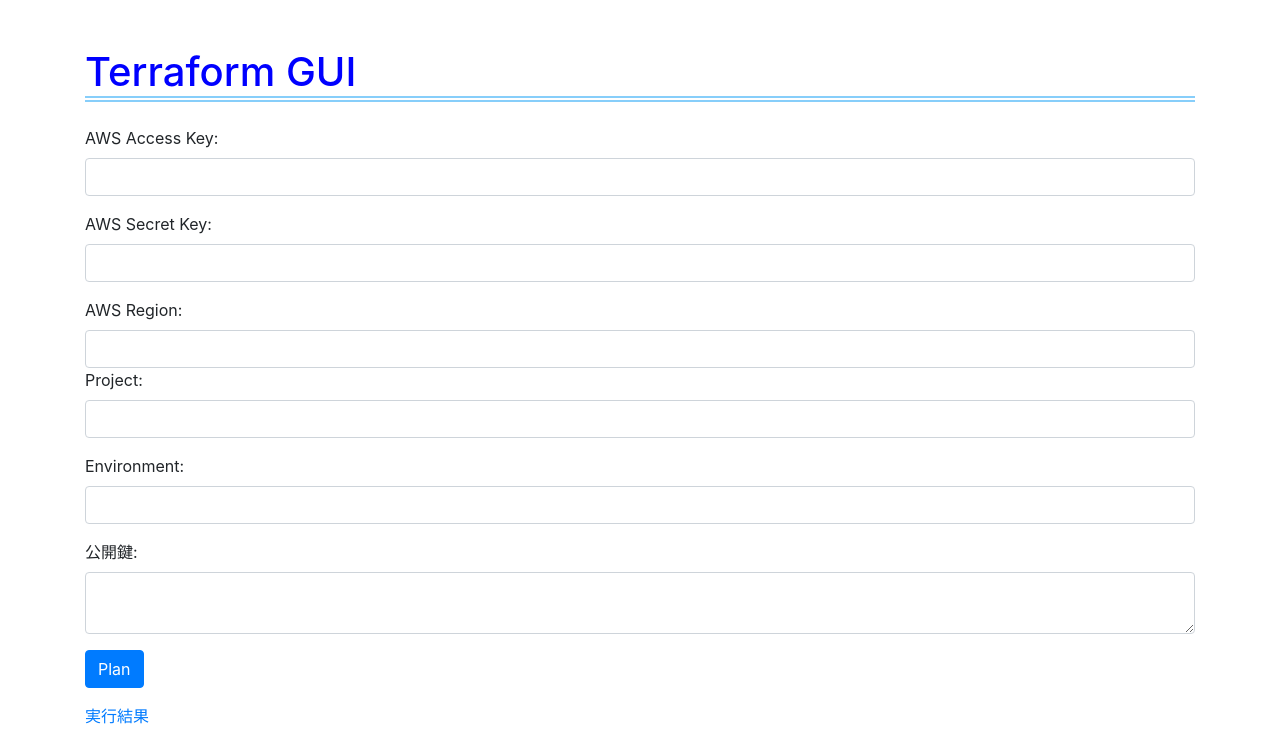
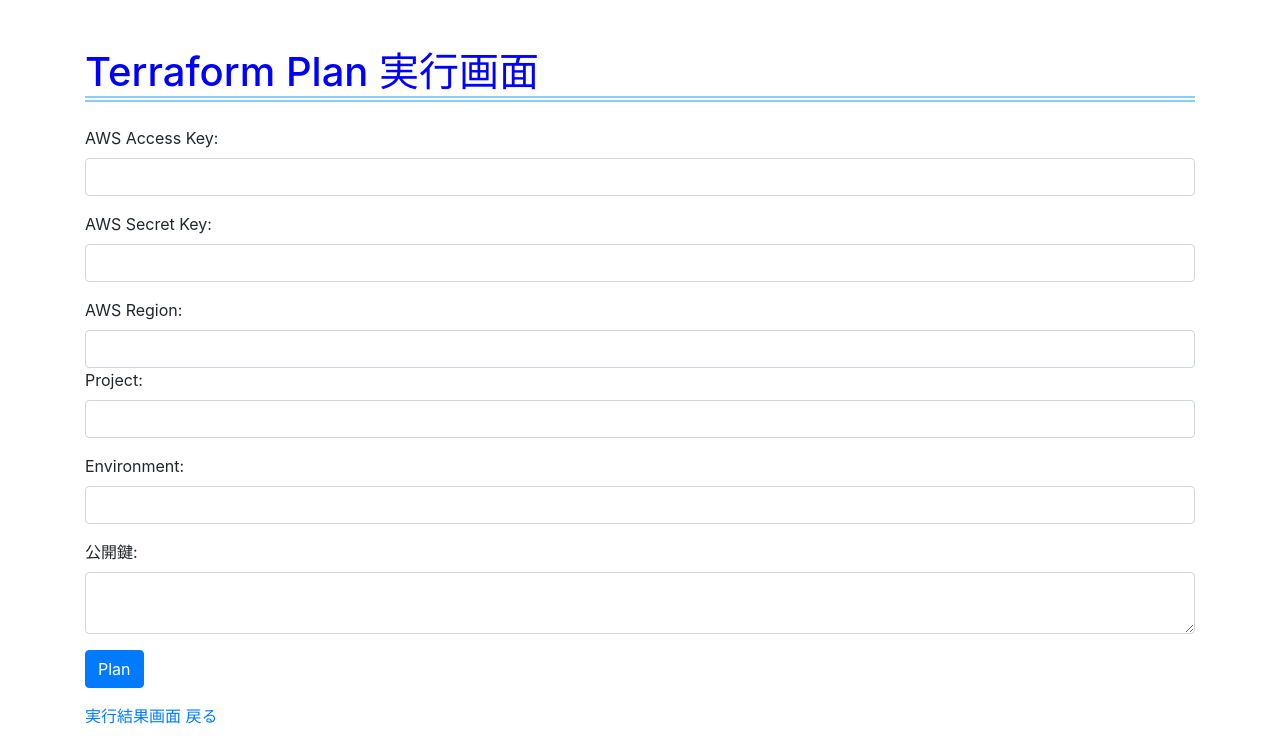
Before and after one commit to Shirasaka-Takahiro/app2_new, a Flask app: page /tf_exec/tf_plan in a window 1280 px wide. Shown: the part 56-800 px from the top of the page. Run offline with Flask 3, Linux system fonts and the light colour scheme; a user stored in the database is signed in; some libraries are stand-ins or nearby versions.

Commit message:
edited files

```diff
--- a/blog/templates/testapp/create_aws_profile.html
+++ b/blog/templates/testapp/create_aws_profile.html
@@ -32,7 +32,7 @@
         </div>
         <button type="submit" class="btn btn-primary">Create Profile</button>
     </form>
-    <a href="/">Back to Home</a>
+    <a class="" href="{{ url_for('tf_exec') }}">戻る</a>
   </div>
 
 </body>
--- a/blog/templates/testapp/tf_init.html
+++ b/blog/templates/testapp/tf_init.html
@@ -29,7 +29,8 @@
 
 
             <button type="submit" class="btn btn-warning" name="action" value="init">Init</button>
-            <a class="" href="{{ url_for('view_init_output') }}">実行結果画面</a>
+            <a class="" href="{{ url_for('view_init_output') }}" target="_blank">実行結果画面</a>
+            <a class="" href="{{ url_for('tf_exec') }}">戻る</a>
         </form>
     </div>
 </body>
--- a/blog/templates/testapp/tf_plan.html
+++ b/blog/templates/testapp/tf_plan.html
@@ -10,7 +10,7 @@
 </head>
 <body>
     <div class="container mt-5">
-        <h1 class="mb-4">Terraform GUI</h1>
+        <h1 class="mb-4">Terraform Plan 実行画面</h1>
         <form method="POST">
             <div class="form-group">
                 <label for="aws_access_key">AWS Access Key:</label>
@@ -46,7 +46,8 @@
             <button type="submit" class="btn btn-primary" name="action" value="plan">Plan</button>
         </form>
     </div>
-    <a class="" href="{{ url_for('execute_with_output') }}">実行結果</a>
+    <a class="" href="{{ url_for('view_plan_output') }}" target="_blank">実行結果画面</a>
+    <a class="" href="{{ url_for('tf_exec') }}">戻る</a>
 </body>
 </html>
 {% endblock %}
--- a/blog/views.py
+++ b/blog/views.py
@@ -221,7 +221,7 @@
 def tf_exec():
     return render_template('testapp/tf_exec.html')
 
-def format_terraform_init_output(output):
+def format_terraform_output(output):
     # 改行で分割
     lines = output.decode('utf-8').split('\n')
     formatted_lines = []
@@ -238,14 +238,13 @@
 @app.route('/tf_exec/tf_init', methods=['POST', 'GET'])
 @login_required
 def tf_init():
-    #return render_template('testapp/tf_init.html')
     if request.method == 'POST':
         try:
             # terraform initを実行
             init_result = subprocess.run(['terraform', 'init'], cwd='/home/vagrant/app2_new/terrafomr_dir/alb_ec2_terraform/env/dev', stdout=subprocess.PIPE, stderr=subprocess.PIPE)
 
             # Terraform initの出力を整形してファイルに書き込む
-            formatted_output = format_terraform_init_output(init_result.stdout)
+            formatted_output = format_terraform_output(init_result.stdout)
 
             # Terraform initの出力をファイルに書き込む
             with open('/home/vagrant/app2_new/blog/templates/testapp/init_output.html', 'w') as init_output_file:
@@ -257,7 +256,7 @@
         except subprocess.CalledProcessError as e:
             # エラーメッセージを整形してファイルに書き込む
             error_output = e.stderr.decode('utf-8')
-            formatted_error_output = format_terraform_init_output(error_output)
+            formatted_error_output = format_terraform_output(error_output)
 
             with open('/home/vagrant/app2_new/blog/templates/testapp/init_output.html', 'w') as init_output_file:
                 init_output_file.write(formatted_error_output)
@@ -266,6 +265,7 @@
             return render_template('testapp/tf_init.html')
     return render_template('testapp/tf_init.html')
 
+##Terraform Initの実行結果確認
 @app.route('/view_init_output')
 @login_required
 def view_init_output():
@@ -279,63 +279,146 @@
 
 UPLOAD_DIR = '/home/vagrant/.ssh/example.pub'
 
-##Terraform実行機能
+##Terraform Plan 実行機能
 @app.route('/tf_exec/tf_plan', methods=['POST', 'GET'])
 @login_required
 def tf_plan():
     if request.method == 'POST':
+        try:
+            UPLOAD_DIR = '/home/vagrant/.ssh/'
+            public_key = request.form.get('public_key')
+            if public_key:
+                # セキュアなファイル名を生成して保存
+                new_filename = 'example.pub'
+                save_path = os.path.join(UPLOAD_DIR, new_filename)
+                with open(save_path, 'w') as f:
+                    f.write(public_key)
 
-        UPLOAD_DIR = '/home/vagrant/.ssh/'
-        #public_key_file = request.files['public_key']
-        public_key = request.form.get('public_key')
-        #if public_key_file:
-        if public_key:
-            # セキュアなファイル名を生成して保存
-            new_filename = 'example.pub'
-            save_path = os.path.join(UPLOAD_DIR, new_filename)
-            #public_key_file.save(save_path)
-            with open(save_path, 'w') as f:
-                f.write(public_key)
+            ##terraform.tfvarsの作成
+            project = request.form.get('project')
+            env = request.form.get('env')
+            access_key = request.form.get('aws_access_key')
+            secret_key = request.form.get('aws_secret_key')
 
-        ##terraform.tfvarsの作成
-        project = request.form.get('project')
-        env = request.form.get('env')
-        access_key = request.form.get('aws_access_key')
-        secret_key = request.form.get('aws_secret_key')
+            tf_vars = {
+                "general_config": {
+                    "project": project,
+                    "env": env
+                },
+                "access_key": access_key,
+                "secret_key": secret_key
+            }
 
-        tf_vars = {
-            "general_config": {
-                "project": project,
-                "env": env
-            },
-            "access_key": access_key,
-            "secret_key": secret_key
-        }
+            with open('/home/vagrant/app2_new/terrafomr_dir/alb_ec2_terraform/env/dev/terraform.tfvars.json', 'w') as f:
+                json.dump(tf_vars, f)
 
-        with open('/home/vagrant/app2_new/terrafomr_dir/alb_ec2_terraform/env/dev/terraform.tfvars.json', 'w') as f:
-            json.dump(tf_vars, f)
+            # コマンドを実行し、標準出力をバイト文字列として取得
+            plan_result = subprocess.run(['terraform', 'plan'], cwd='/home/vagrant/app2_new/terrafomr_dir/alb_ec2_terraform/env/dev', stdout=subprocess.PIPE, stderr=subprocess.PIPE)
 
-        # コマンドを実行し、標準出力をバイト文字列として取得
-        result = subprocess.Popen(['terraform', 'plan'], cwd='/home/vagrant/app2_new/terrafomr_dir/alb_ec2_terraform/env/dev', stdout=subprocess.PIPE, stderr=subprocess.PIPE)
-        stdout, stderr = result.communicate()
+            # Terraform planの出力を整形してファイルに書き込む
+            formatted_output = format_terraform_output(plan_result.stdout)
 
-        # stdoutにはバイト文字列が含まれるので、デコードして文字列に変換
-        stdout_str = stdout.decode('utf-8')
-        stderr_str = stderr.decode('utf-8')
+            # Terraform planの出力をファイルに書き込む
+            with open('/home/vagrant/app2_new/blog/templates/testapp/plan_output.html', 'w') as plan_output_file:
+                plan_output_file.write(formatted_output)
 
-        # stdout_strには標準出力の文字列が、stderr_strには標準エラー出力の文字列が含まれる
-        print(stdout_str)
-        print(stderr_str)
+                flash('Planが成功しました', 'success')
+                return render_template('testapp/tf_plan.html')
+
+        except subprocess.CalledProcessError as e:
+            # エラーメッセージを整形してファイルに書き込む
+            error_output = e.stderr.decode('utf-8')
+            formatted_error_output = format_terraform_output(error_output)
+
+            with open('/home/vagrant/app2_new/blog/templates/testapp/plan_output.html', 'w') as plan_output_file:
+                plan_output_file.write(formatted_error_output)
+
+            flash('Planに失敗しました。実行結果を確認してください', 'error')
+            return render_template('testapp/tf_plan.html')
     return render_template('testapp/tf_plan.html')
 
-@app.route('/tf_exec/tf_apply', methods=['POST'])
+##Terraform Planの実行結果確認
+@app.route('/view_plan_output')
+@login_required
+def view_plan_output():
+    try:
+        with open('/home/vagrant/app2_new/blog/templates/testapp/plan_output.html', 'r') as plan_output_file:
+            plan_output = plan_output_file.read()
+        return render_template('testapp/plan_output.html', plan_output=plan_output)
+    except FileNotFoundError:
+        flash('実行結果ファイルが見つかりません', 'error')
+        return redirect(url_for('tf_plan'))
+
+
+##Terraform Apply 実行機能
+@app.route('/tf_exec/tf_apply', methods=['POST', 'GET'])
 @login_required
 def tf_apply():
     if request.method == 'POST':
-        # Terraform apply実行
-        result = subprocess.run(['terraform', 'apply', '-auto-approve'], cwd='/home/vagrant/_new/terrafomr_dir/alb_ec2_terraform/env/dev', capture_output=True, text=True)
-        return result.stdout
-    return render_template('testapp/tf_exec.html')
+        try:
+            UPLOAD_DIR = '/home/vagrant/.ssh/'
+            public_key = request.form.get('public_key')
+            if public_key:
+                # セキュアなファイル名を生成して保存
+                new_filename = 'example.pub'
+                save_path = os.path.join(UPLOAD_DIR, new_filename)
+                with open(save_path, 'w') as f:
+                    f.write(public_key)
+
+            ##terraform.tfvarsの作成
+            project = request.form.get('project')
+            env = request.form.get('env')
+            access_key = request.form.get('aws_access_key')
+            secret_key = request.form.get('aws_secret_key')
+
+            tf_vars = {
+                "general_config": {
+                    "project": project,
+                    "env": env
+                },
+                "access_key": access_key,
+                "secret_key": secret_key
+            }
+
+            with open('/home/vagrant/app2_new/terrafomr_dir/alb_ec2_terraform/env/dev/terraform.tfvars.json', 'w') as f:
+                json.dump(tf_vars, f)
+
+            # コマンドを実行し、標準出力をバイト文字列として取得
+            apply_result = subprocess.run(['terraform', 'apply', '-auto-approve'], cwd='/home/vagrant/app2_new/terrafomr_dir/alb_ec2_terraform/env/dev', stdout=subprocess.PIPE, stderr=subprocess.PIPE)
+
+            # Terraform Applyの出力を整形してファイルに書き込む
+            formatted_output = format_terraform_output(apply_result.stdout)
+
+            # Terraform Apllyの出力をファイルに書き込む
+            with open('/home/vagrant/app2_new/blog/templates/testapp/apply_output.html', 'w') as apply_output_file:
+                apply_output_file.write(formatted_output)
+
+                flash('Applyが成功しました', 'success')
+                return render_template('testapp/tf_apply.html')
+
+        except subprocess.CalledProcessError as e:
+            # エラーメッセージを整形してファイルに書き込む
+            error_output = e.stderr.decode('utf-8')
+            formatted_error_output = format_terraform_output(error_output)
+
+            with open('/home/vagrant/app2_new/blog/templates/testapp/apply_output.html', 'w') as apply_output_file:
+                apply_output_file.write(formatted_error_output)
+
+            flash('Applyに失敗しました。実行結果を確認してください', 'error')
+            return render_template('testapp/tf_apply.html')
+    return render_template('testapp/tf_apply.html')
+
+##Terraform Applyの実行結果確認
+@app.route('/view_apply_output')
+@login_required
+def view_apply_output():
+    try:
+        with open('/home/vagrant/app2_new/blog/templates/testapp/apply_output.html', 'r') as apply_output_file:
+            apply_output = apply_output_file.read()
+        return render_template('testapp/apply_output.html', apply_output=apply_output)
+    except FileNotFoundError:
+        flash('実行結果ファイルが見つかりません', 'error')
+        return redirect(url_for('tf_apply'))
 
 @app.route('/tf_exec/tf_destroy', methods=['POST'])
 @login_required
```
Also changed, not shown: blog/templates/testapp/tf_apply.html (+4 -6 lines).
